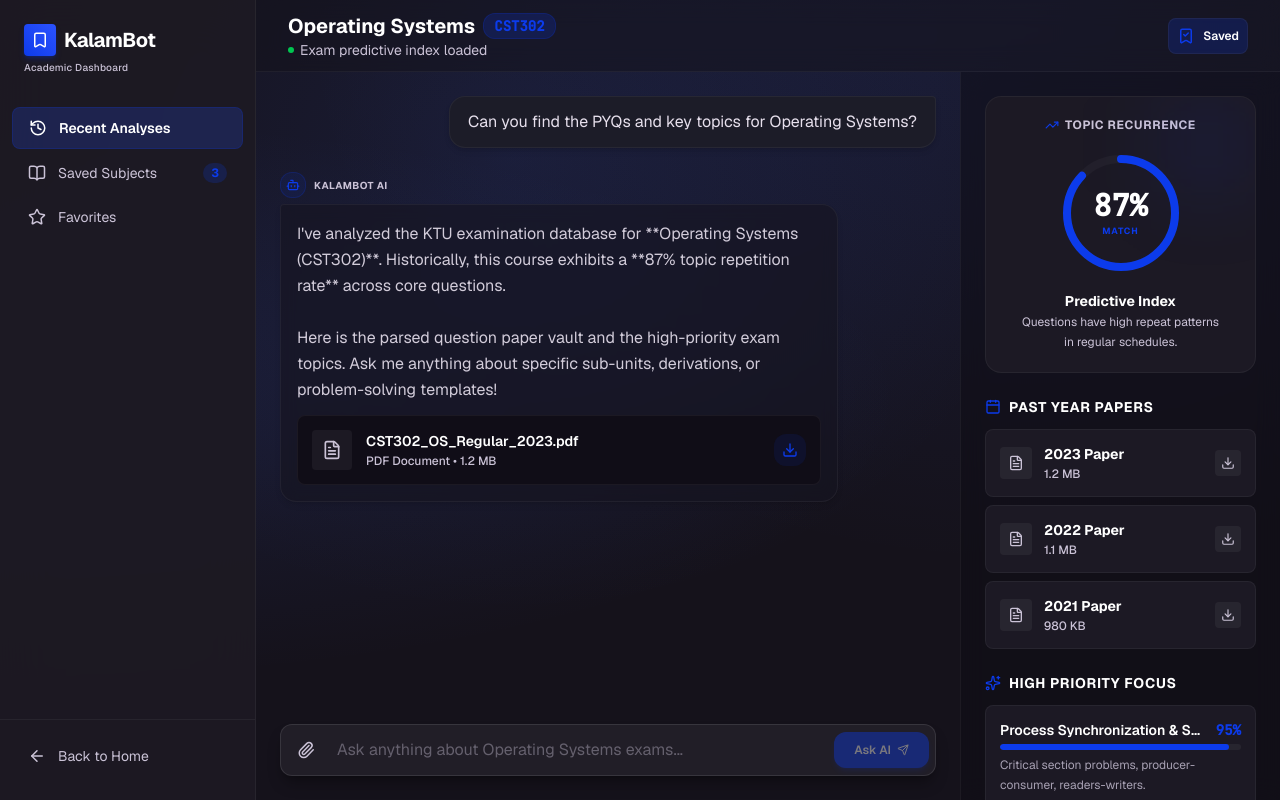
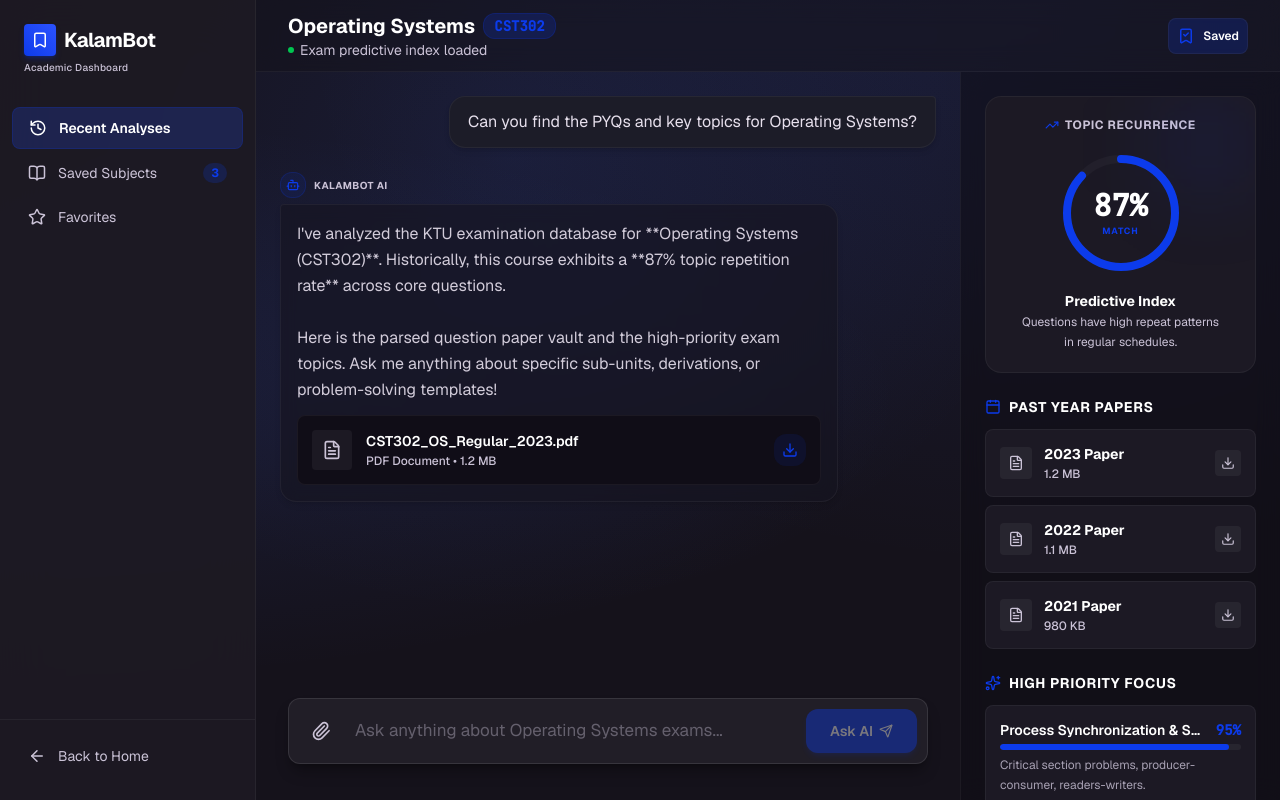
Before and after one commit to monke-kami/babel, a React (Vite) app in the folder frontend/: page /chat in a window 1280 px wide. Both pictures are taken after typing "Sample" into the empty fields and a click on the button "Analyze PYQs". Built offline with nearby package versions, Linux system fonts and the light colour scheme.

Commit message:
style: increase size and bottom offset of chat input bar

```diff
--- a/frontend/src/components/ChatPage.tsx
+++ b/frontend/src/components/ChatPage.tsx
@@ -477,7 +477,7 @@ I can help you review:
               <div className="flex-1 flex flex-col relative h-full bg-transparent overflow-hidden">
 
                 {/* Scrollable Conversation */}
-                <div className="flex-1 overflow-y-auto px-6 py-6 pb-28 flex flex-col gap-6 max-w-3xl mx-auto w-full scrollbar-none">
+                <div className="flex-1 overflow-y-auto px-6 py-6 pb-36 flex flex-col gap-6 max-w-3xl mx-auto w-full scrollbar-none">
 
                   {messages.map((msg) => (
                     <div
@@ -600,16 +600,16 @@ I can help you review:
                 </div>
 
                 {/* Fixed Input Form */}
-                <div className="absolute bottom-0 left-0 right-0 bg-gradient-to-t from-surface via-surface/95 to-transparent pt-6 pb-6 px-6 z-20">
+                <div className="absolute bottom-0 left-0 right-0 bg-gradient-to-t from-surface via-surface/95 to-transparent pt-6 pb-9 px-6 md:px-8 z-20">
                   <form onSubmit={handleSendMessage} className="max-w-3xl mx-auto w-full relative">
-                    <div className="bg-[#211e27] rounded-full border border-white/10 flex items-center p-1.5 shadow-lg shadow-black/30 backdrop-blur-md focus-within:border-primary/50 focus-within:ring-2 focus-within:ring-primary/15 transition-all">
+                    <div className="bg-[#211e27] rounded-full border border-white/10 flex items-center p-2.5 shadow-lg shadow-black/30 backdrop-blur-md focus-within:border-primary/50 focus-within:ring-2 focus-within:ring-primary/15 transition-all">
                       <button
                         type="button"
                         onClick={() => alert("File upload supports PDF syllabus or student schedules.")}
-                        className="p-2.5 text-on-surface-variant hover:text-on-surface rounded-full hover:bg-white/5 transition-all shrink-0 cursor-pointer"
+                        className="p-3 text-on-surface-variant hover:text-on-surface rounded-full hover:bg-white/5 transition-all shrink-0 cursor-pointer"
                         title="Upload syllabus"
                       >
-                        <Paperclip className="h-4.5 w-4.5" />
+                        <Paperclip className="h-5 w-5" />
                       </button>
 
                       <input
@@ -617,17 +617,17 @@ I can help you review:
                         value={inputVal}
                         onChange={(e) => setInputVal(e.target.value)}
                         autoComplete="off"
-                        className="flex-1 bg-transparent border-none focus:outline-none text-on-surface placeholder:text-on-surface-variant/40 text-sm md:text-base px-3 font-sans"
+                        className="flex-1 bg-transparent border-none focus:outline-none text-on-surface placeholder:text-on-surface-variant/40 text-base md:text-[17px] px-3 font-sans"
                         placeholder={`Ask anything about ${currentSubjectInfo.name} exams...`}
                       />
 
                       <button
                         type="submit"
                         disabled={!inputVal.trim() || isTyping}
-                        className="bg-primary text-white font-semibold text-xs px-5 py-2.5 rounded-full hover:opacity-90 active:scale-95 disabled:opacity-40 transition-all flex items-center gap-1.5 shrink-0 ml-1 cursor-pointer shadow-md shadow-primary/25"
+                        className="bg-primary text-white font-semibold text-sm px-6 py-3 rounded-full hover:opacity-90 active:scale-95 disabled:opacity-40 transition-all flex items-center gap-1.5 shrink-0 ml-1 cursor-pointer shadow-md shadow-primary/25"
                       >
                         <span>Ask AI</span>
-                        <Send className="h-3 w-3" />
+                        <Send className="h-3.5 w-3.5" />
                       </button>
                     </div>
                   </form>
```
